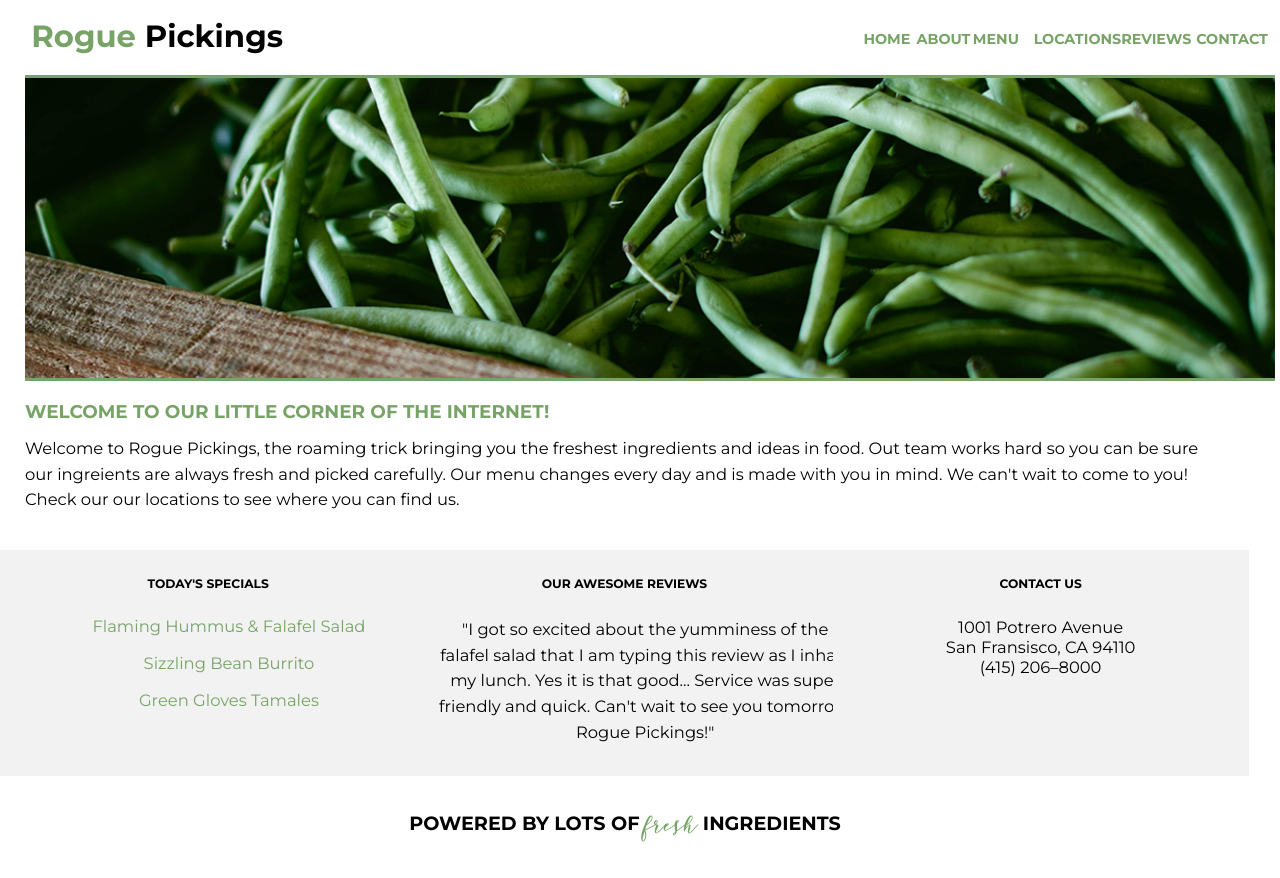
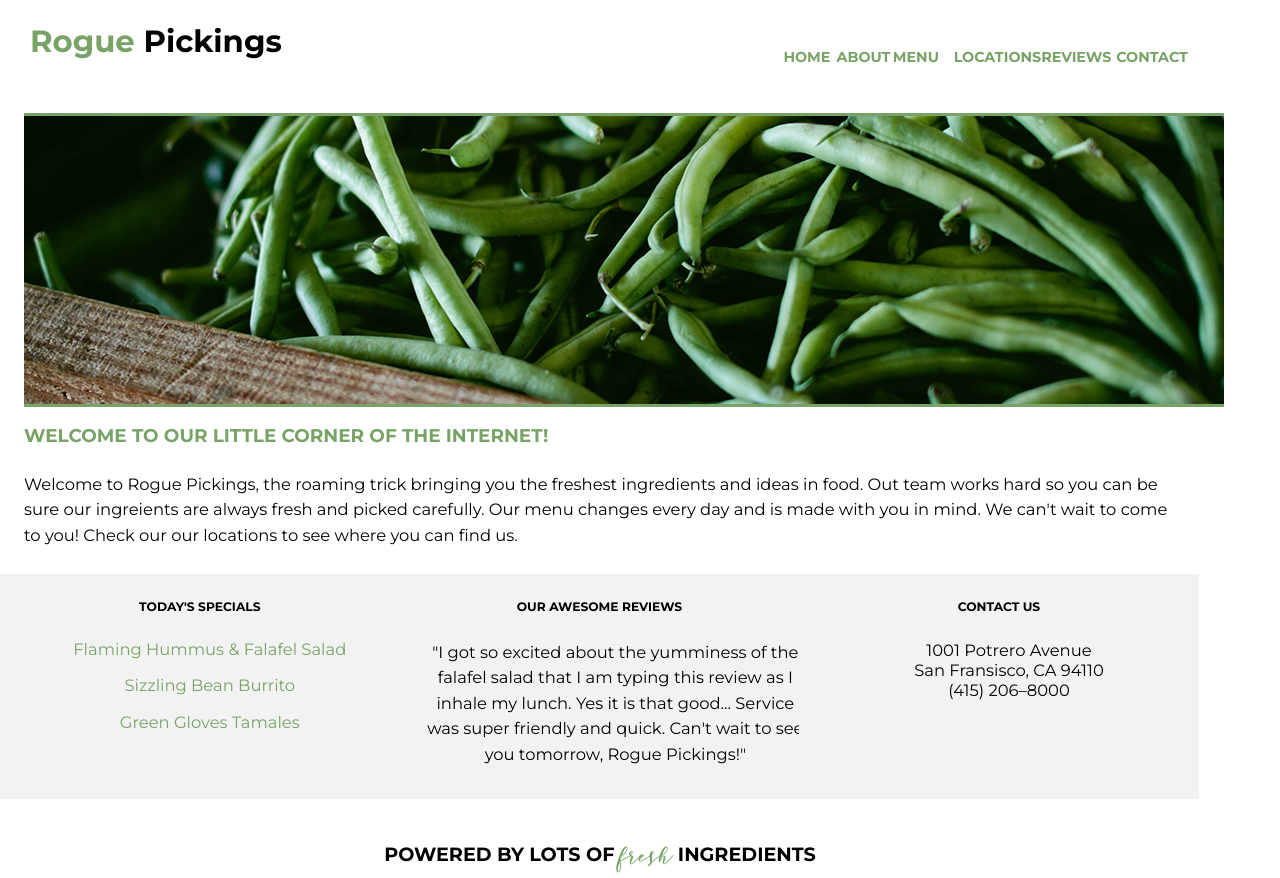
Before and after one commit to Elysehmyers/101-rogue-pickings-static, a plain HTML site: page index.html in a window 1280 px wide. Drawn offline with Linux system fonts and the light colour scheme.

Commit message:
modified css

```diff
--- a/css/main.css
+++ b/css/main.css
@@ -5,9 +5,11 @@ body {
   font-size: 1.28vw;
   color: black;
   background: white;
-  max-width: 1250px;
+  max-width: 1200px;
   width: 100%;
   overflow-x: hidden;
+  max-height: 835px;
+  height:100%;
 }
 
 @font-face {
@@ -29,7 +31,7 @@ header {
 }
 
 footer {
-  height: 80px;
+  height: 20px
 }
 
 /************* GRID *******************/
@@ -62,7 +64,7 @@ header h2 {
   font-size: 2.4vw;
   line-height: 1.84vw;
   font-weight: bold;
-  margin-left: 5%;
+  margin: 5%;
 
 }
 
@@ -72,7 +74,7 @@ span.h2-alt-color {
 
 header nav {
   float: right;
-  margin-top: 12px;
+  margin: 5%;
 }
 
 header nav ul {
@@ -109,7 +111,7 @@ header img {
   line-height: 1.84vw;
   color: #77a466;
   text-transform: uppercase;
-  margin: 0 2%;
+  margin: 2%;
 
 }
 
@@ -126,6 +128,7 @@ h4 {
   text-transform: uppercase;
   margin: 5%;
   text-align: center;
+
 }
 
 #menu p {
@@ -133,7 +136,7 @@ h4 {
   line-height: 1.44vw;
   margin: 5%;
   text-align: center;
-  width: 100%;
+  width: 95%;
 
 }
 
@@ -144,7 +147,7 @@ h4 {
   line-height: 2vw;
   margin: 5%;
   text-align: center;
-  width: 100%;
+  width: 98%;
 }
 
 #reviews h4 {
@@ -160,6 +163,7 @@ h4 {
   line-height: 1.92vwpx;
   margin: 5%;
   text-align: center;
+  width: 95%;
 }
 
 #contact h4 {
@@ -176,7 +180,7 @@ footer {
 footer h3 {
   text-align: center;
   text-transform: uppercase;
-  padding: 31px 0px;
+  margin: 22%;
 }
 
 span.alt-style {
```
